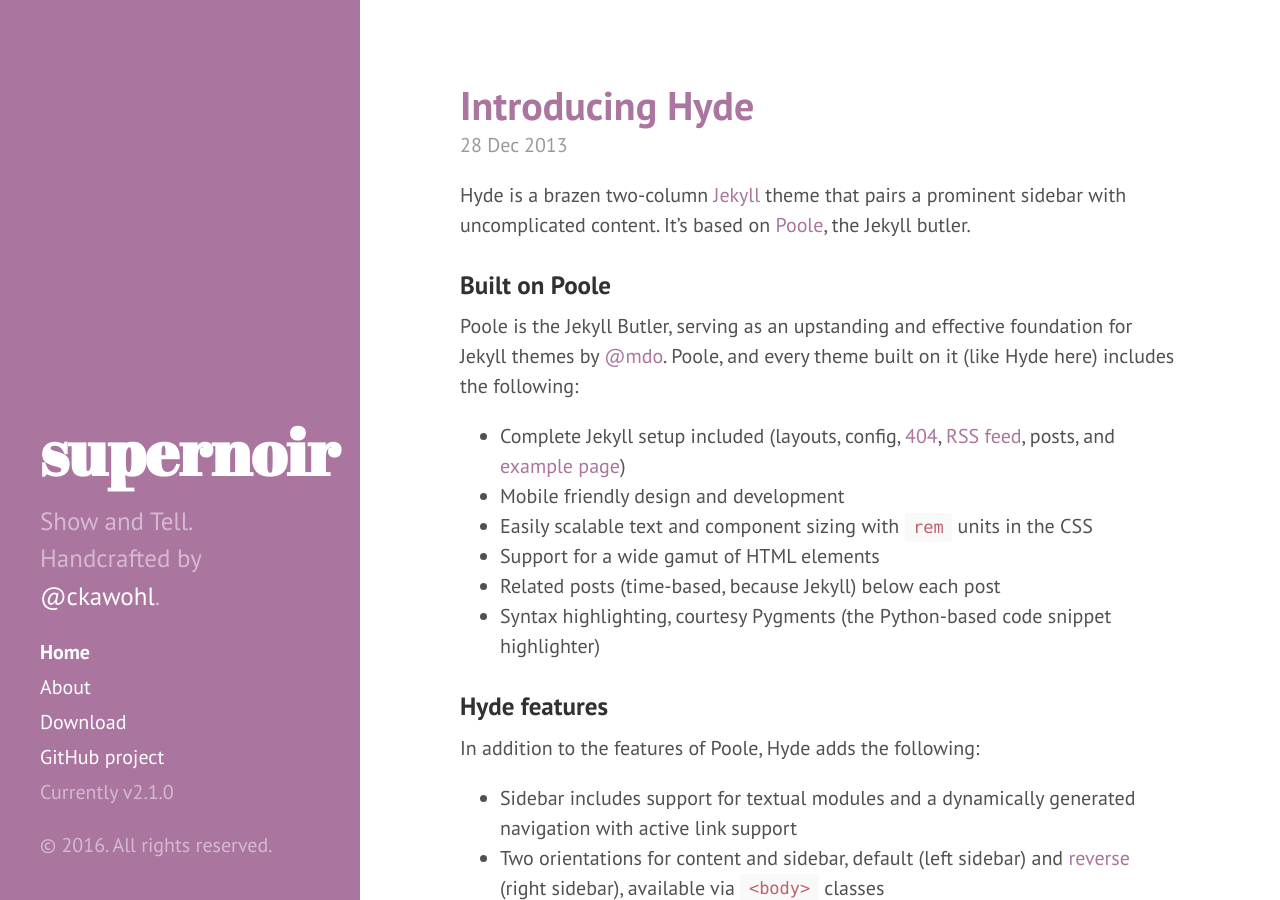
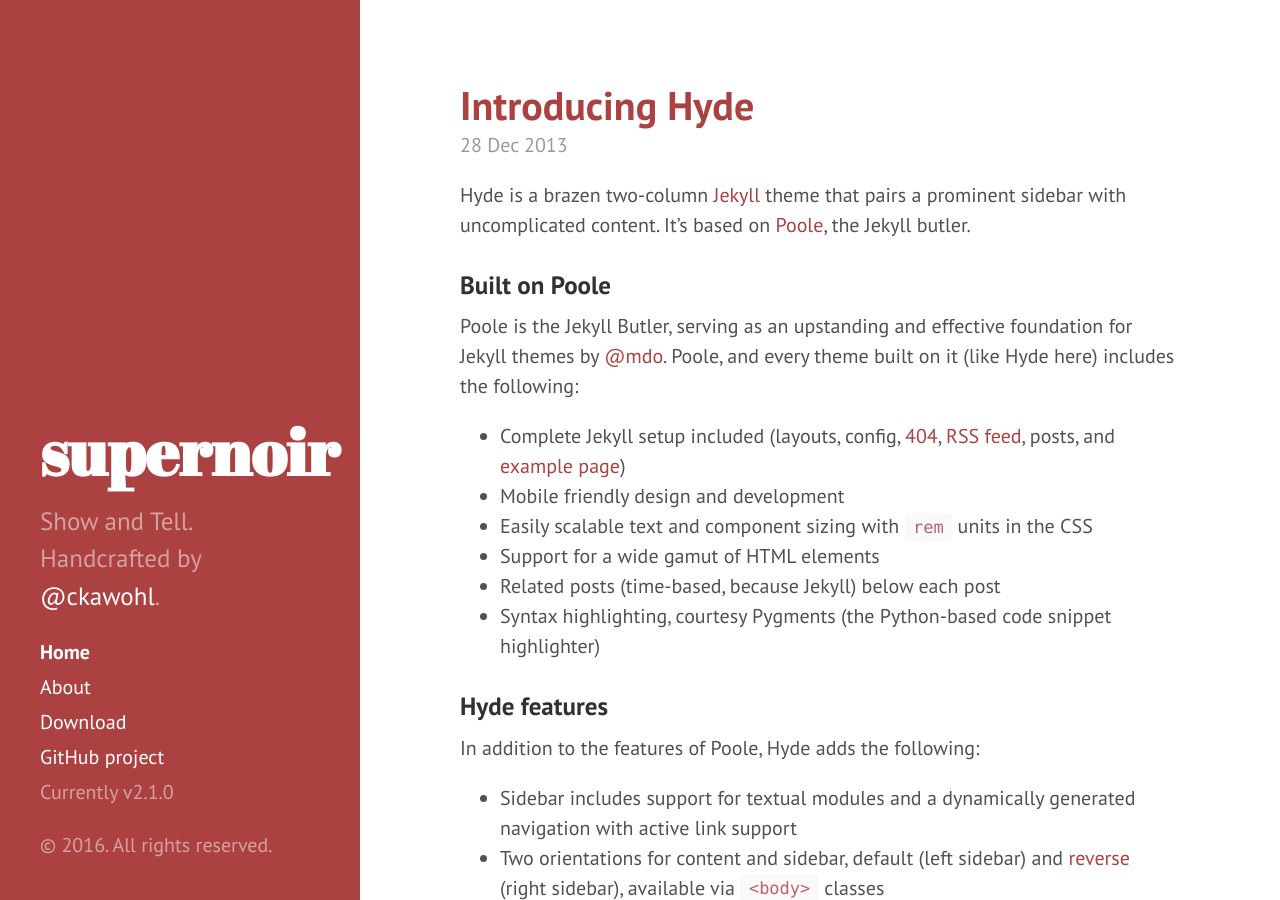
Before and after one commit to supernoir/supernoir.github.io, a Jekyll site: the page built from index.html, in a window 1280 px wide and 900 px high. Built offline with Jekyll 4.4.1, drawn with Linux system fonts in a browser that asks for light colours; Markdown is read by kramdown in place of the engine named in the settings; the list of posts is cut into pages by our own code.

```diff
--- a/CNAME
+++ /dev/null
@@ -1 +0,0 @@
-hyde.getpoole.com
--- a/_layouts/default.html
+++ b/_layouts/default.html
@@ -3,7 +3,7 @@
 
   {% include head.html %}
 
-  <body class="theme-base-0e">
+  <body class="theme-base-08">
 
     {% include sidebar.html %}
 
```
